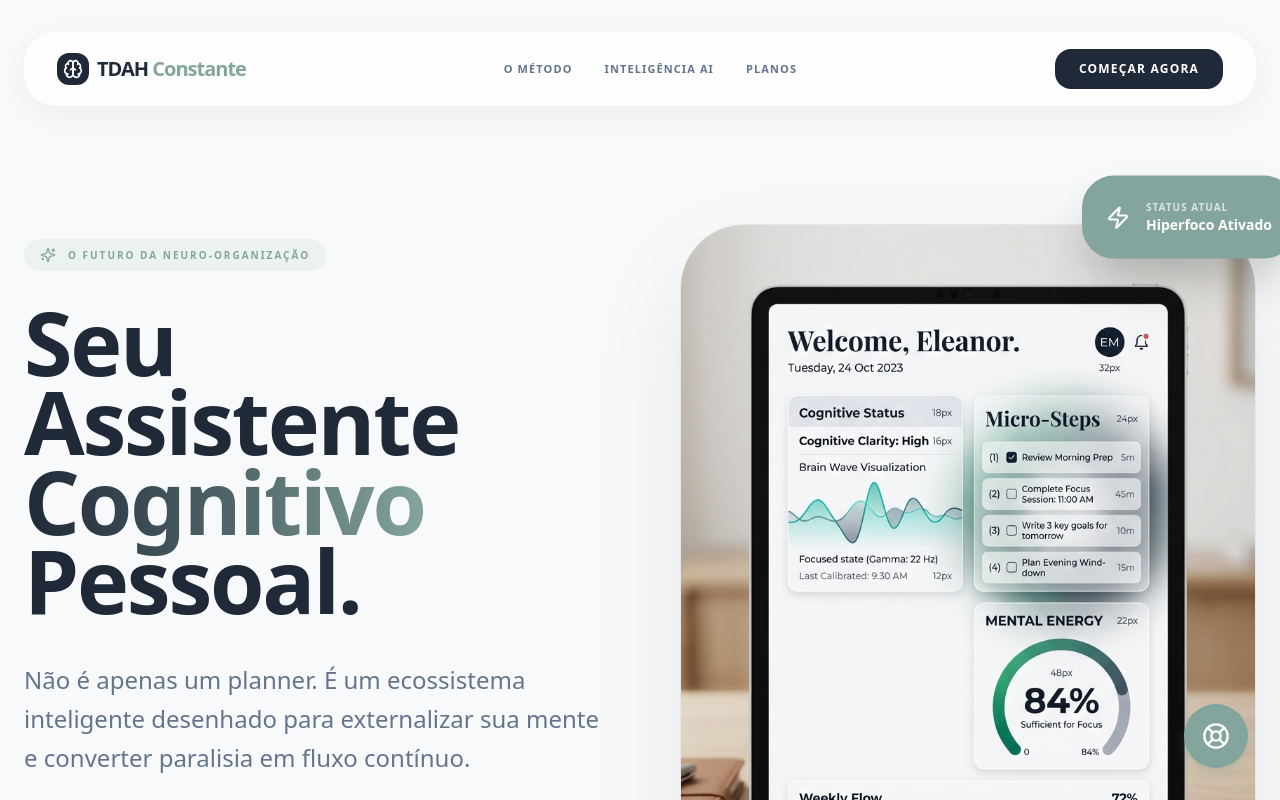
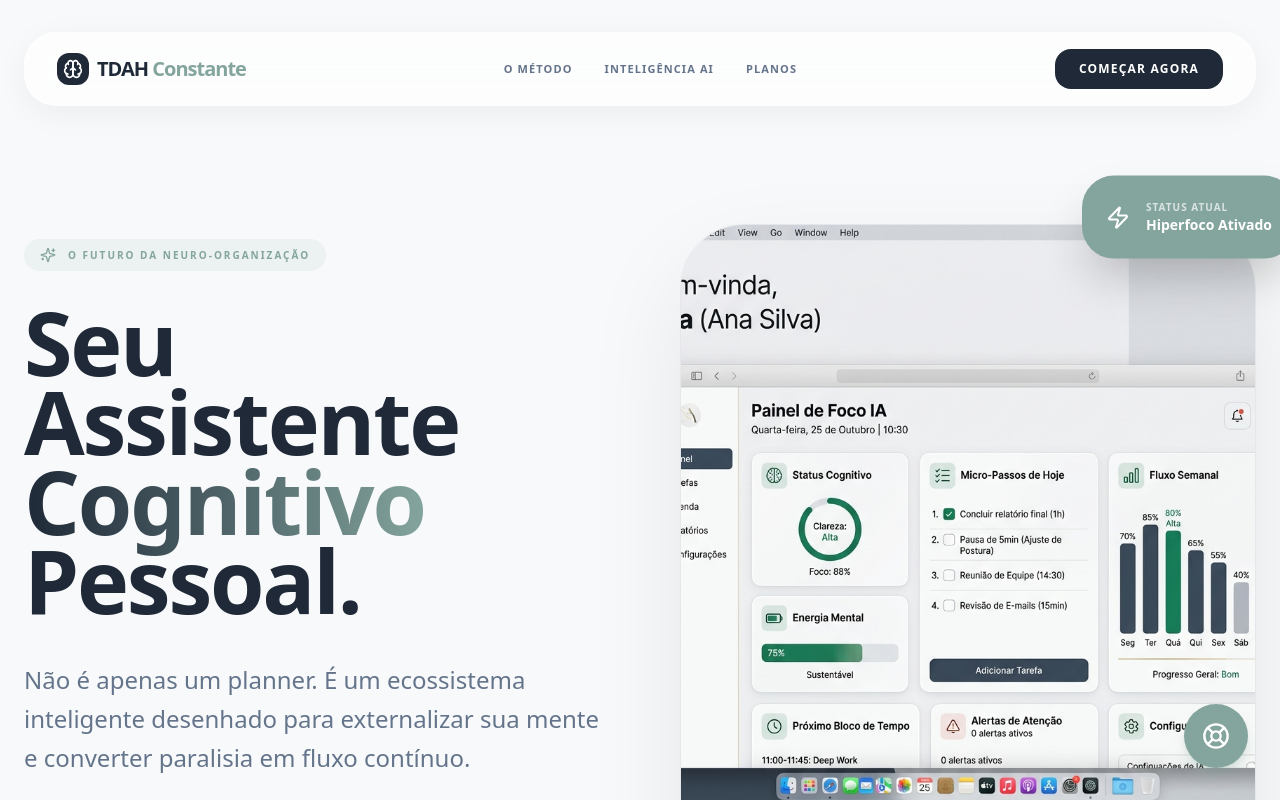
Before and after one commit to gustavoatenuos-cmd/app-priscila-tdah, a Next.js app: page / in a window 1280 px wide. Shown: the top 800 px of the page. Built offline with nearby package versions, Linux system fonts and the light colour scheme.

Commit message:
feat: mockup do dashboard 100% em português

```diff
--- a/src/app/page.tsx
+++ b/src/app/page.tsx
@@ -75,7 +75,7 @@ export default function Home() {
           >
             <div className="aspect-[4/5] bg-white rounded-[64px] shadow-[0_40px_100px_rgba(0,0,0,0.08)] border border-[#E5E7EB] relative overflow-hidden group">
                <img
-                 src="/mockup_dashboard.png"
+                 src="/mockup_dashboard_pt.png"
                  alt="Dashboard TDAH Constante"
                  className="w-full h-full object-cover group-hover:scale-105 transition-transform duration-700"
                />
```
Also changed, not shown: public/mockup_dashboard_pt.png (added).
